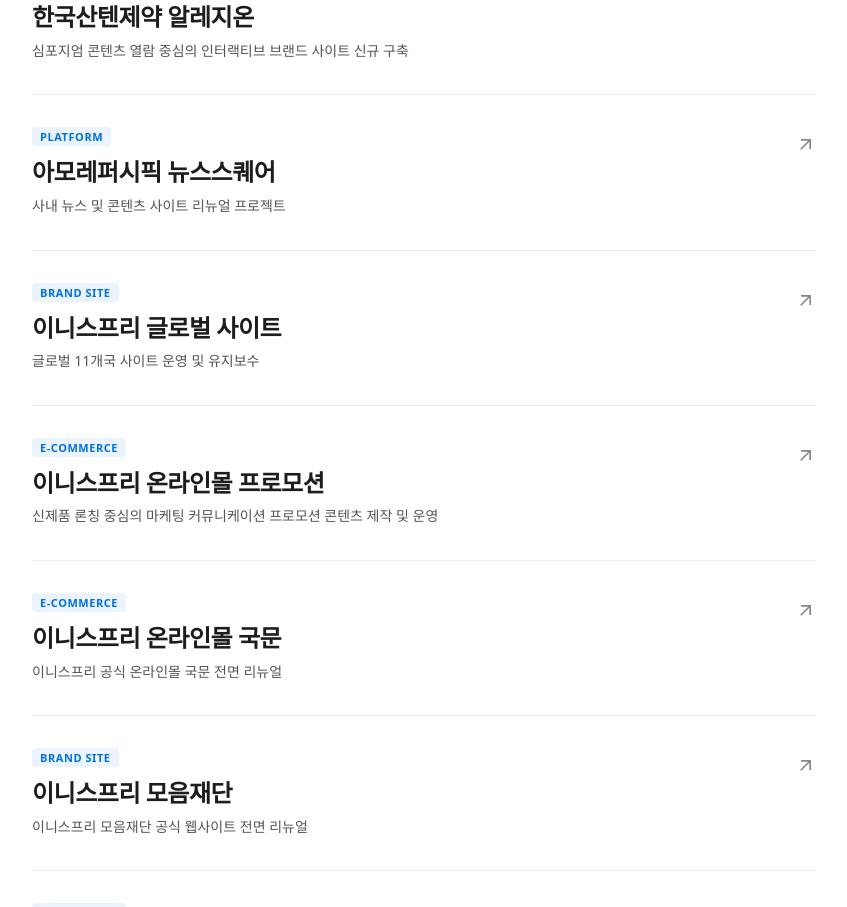
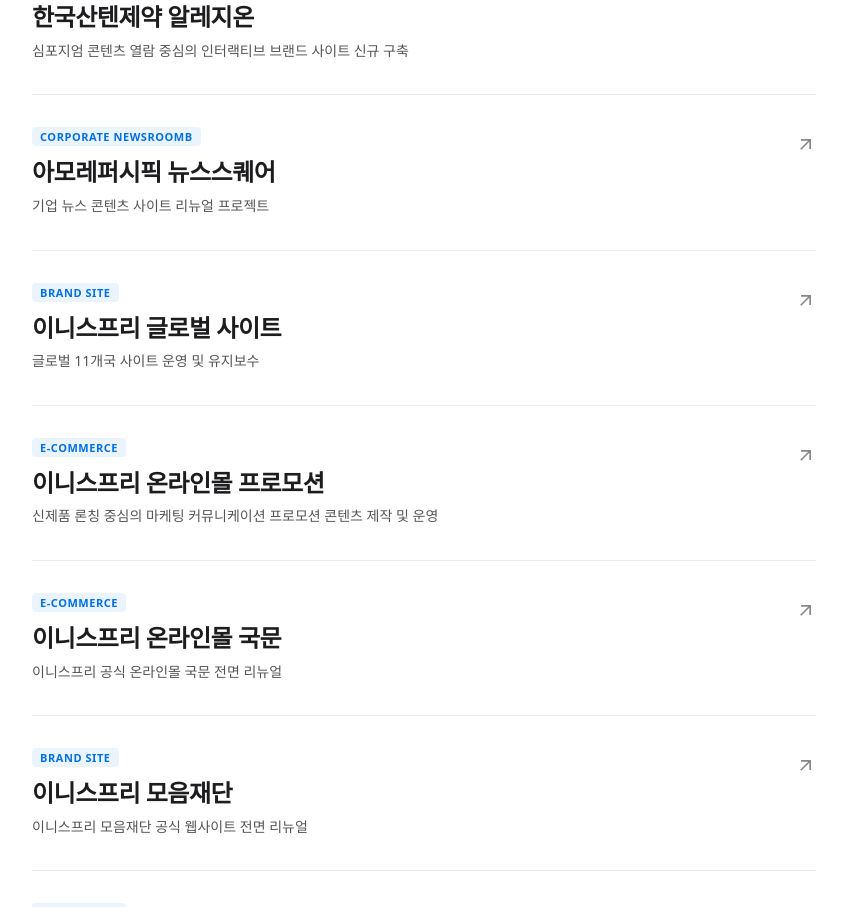
Before and after one commit to skkim0130/portfolio-sk, a React (Vite) app: page / in a window 1280 px wide. Shown: the part 1140-2047 px from the top of the page, without its empty margins (416-1263 px from the left). Built offline with nearby package versions, Linux system fonts and the light colour scheme; a web font is replaced by a local one.

Commit message:
fix: works 뉴스스퀘어 내용 수정

```diff
--- a/src/data/works.js
+++ b/src/data/works.js
@@ -112,8 +112,8 @@
   {
     id: "amore-newssquare",
     title: "아모레퍼시픽 뉴스스퀘어",
-    desc: "사내 뉴스 및 콘텐츠 사이트 리뉴얼 프로젝트",
-    category: "Platform",
+    desc: "기업 뉴스 콘텐츠 사이트 리뉴얼 프로젝트",
+    category: "Corporate Newsroomb",
     keyFeatures: [
       "뉴스·칼럼·영상 등 다양한 콘텐츠 유형에 맞춘 정보 구조 정리",
       "대규모 콘텐츠 노출을 고려한 리스트 및 상세 마크업 개선",
```
